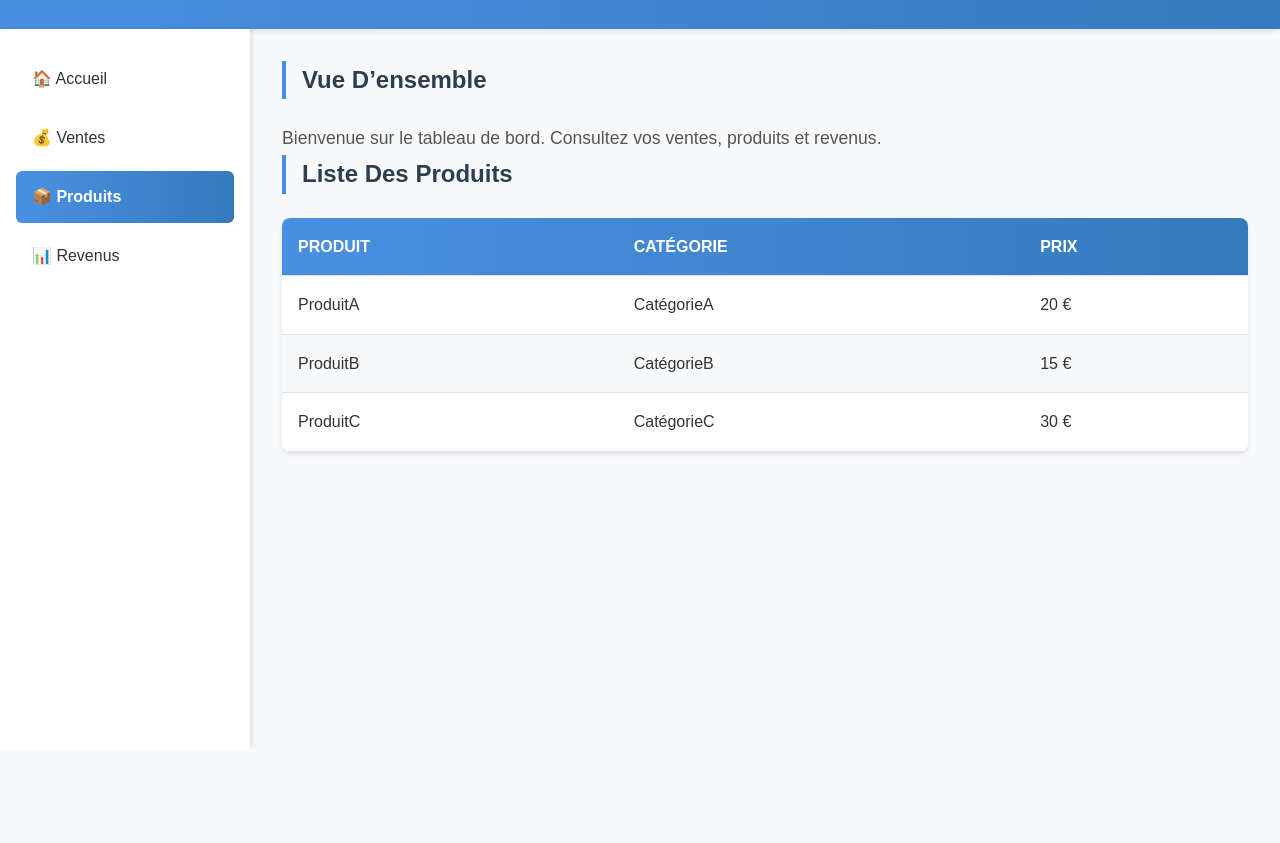
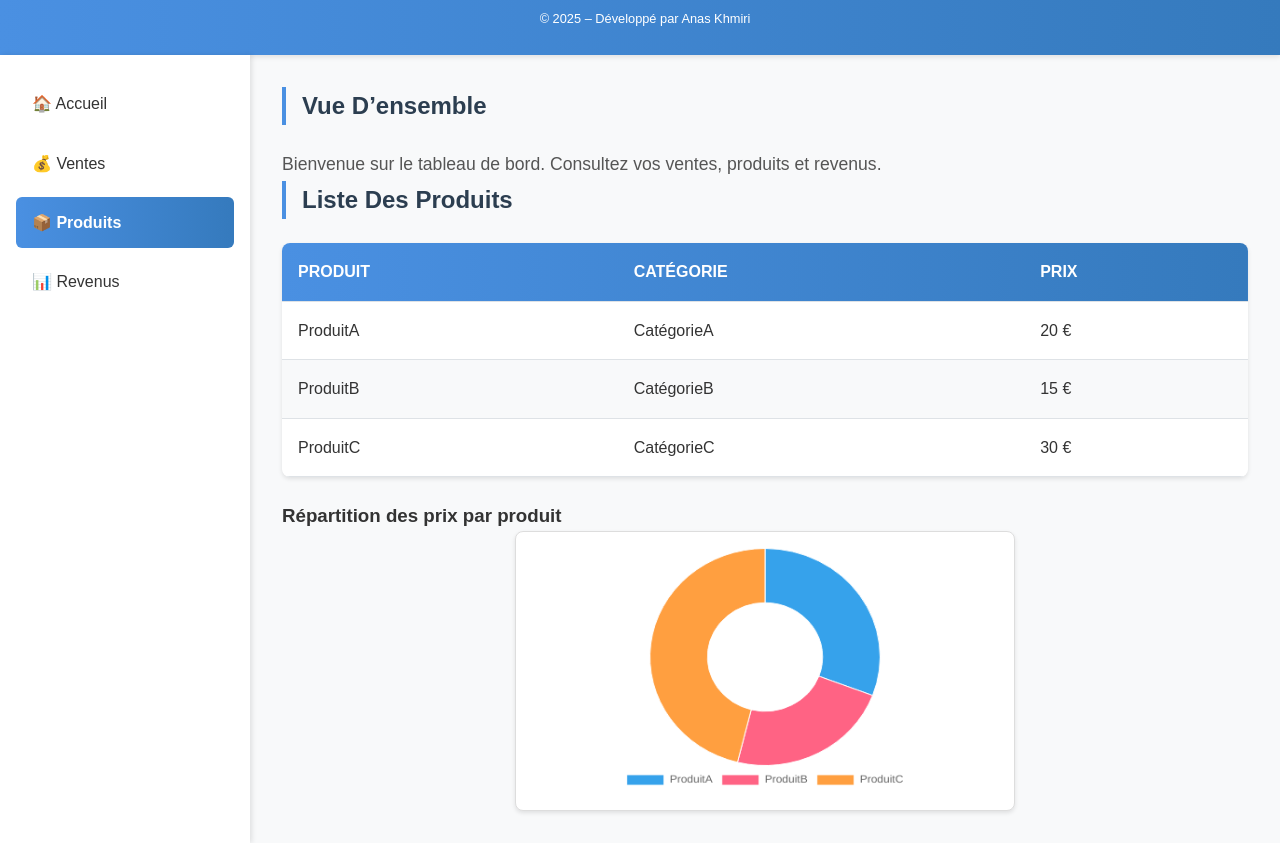
Before and after one commit to anaskhmiri13-oss/anas_khmiri_Dashboard_Commercial, a plain HTML site: page index.html in a window 1280 px wide. Both pictures are taken after a click on the item "📦 Produits". Shown: the part 65-908 px from the top of the page. Before the commit the page ends 814 px from the top, so only its background shows below. Drawn offline with nearby package versions, Linux system fonts and the light colour scheme.

Commit message:
6eme commit : Dans ce commit, j’ai effectué quelques retouches, notamment l’ajout d’un nouveau chart pour les produits, l’ajout de quelques animations en CSS, ainsi que ma signature dans le header pour améliorer le look du site.

```diff
--- a/charts.js
+++ b/charts.js
@@ -1,6 +1,6 @@
 const salesCtx = document.getElementById("salesChart").getContext("2d");
 const revenueCtx = document.getElementById("Chart").getContext("2d");
-
+const productPriceCtx = document.getElementById("productPriceChart").getContext("2d");
 new Chart(salesCtx, {
   type: "line",
   data: {
@@ -8,11 +8,10 @@ new Chart(salesCtx, {
     datasets: [{ label: "Ventes", data: salesData.values, borderWidth: 2 }]
   },
   options: {
-    responsive: false,
+    responsive: true,
     maintainAspectRatio: false
   }
 });
-
 new Chart(revenueCtx, {
   type: "bar",
   data: {
@@ -20,7 +19,29 @@ new Chart(revenueCtx, {
     datasets: [{ label: "Revenus", data: revenueData.values, borderWidth: 2 }]
   },
   options: {
-    responsive: false,
+    responsive: true,
     maintainAspectRatio: false
   }
 });
+const productLabels = produit.map(p => p.nom);
+const productPrices = produit.map(p => p.prix);
+new Chart(productPriceCtx, {
+  type: "doughnut",
+  data: {
+    labels: productLabels,
+    datasets: [{
+      label: "Prix des produits (€)",
+      data: productPrices,
+      borderWidth: 1
+    }]
+  },
+  options: {
+    responsive: true,
+    maintainAspectRatio: false,
+    plugins: {
+      legend: {
+        position: "bottom"
+      }
+    }
+  }
+});
--- a/index.html
+++ b/index.html
@@ -9,6 +9,7 @@
 <body>
   <header>
     <h1>Dashboard Commercial</h1>
+    <span class="signature-header">© 2025 – Développé par Anas Khmiri</span>
   </header>
   <div class="container">
     <nav class="sidebar">
@@ -27,7 +28,9 @@
 
     <section id="ventes" class="section">
        <h2>Statistiques de ventes</h2>
-        <canvas id="salesChart" width="400" height="250"></canvas>
+       <div class="chart-container">
+           <canvas id="salesChart"></canvas>
+      </div>
    </section>
 
 <section id="produits" class="section">
@@ -40,11 +43,19 @@
 
     </tbody>
   </table>
+
+  <h3 style="margin-top: 1.5rem;">Répartition des prix par produit</h3>
+  <div class="chart-container">
+    <canvas id="productPriceChart"></canvas>
+  </div>
 </section>
+
 
     <section id="revenus" class="section">
       <h2>Répartition des revenus</h2>
-        <canvas id="Chart" width="400" height="250"></canvas>
+      <div class="chart-container">
+        <canvas id="Chart"></canvas>
+      </div>
     </section>
     </main>
   </div>
--- a/main.js
+++ b/main.js
@@ -1,14 +1,11 @@
 const menu = document.querySelectorAll("nav ul li");
 const sections = document.querySelectorAll("main section");
 const table = document.getElementById("Table");
-
 menu.forEach(item => {
   item.addEventListener("click", () => {
     menu.forEach(i => i.classList.remove("active"));
     item.classList.add("active");
-
     const target = item.getAttribute("data-section");
-
     sections.forEach(sec => {
       sec.classList.remove("active");
       if (sec.id === target) {
--- a/style.css
+++ b/style.css
@@ -75,6 +75,13 @@ h2 {
     color: #555;
     max-width: 600px;
 }
+h2:hover {
+  color: #4a90e2;
+  transition: 0.3s;
+}
+button:active {
+  transform: scale(0.96);
+}
 canvas {
     background: white;
     border-radius: 8px;
@@ -109,6 +116,15 @@ tbody tr:hover {
 tbody tr:nth-child(even) {
     background-color: #f8f9fa;
 }
+.chart-container {
+    max-width: 500px;
+    height: 280px;
+    margin: 0 auto;
+}
+.chart-container canvas {
+    width: 100% !important;
+    height: 100% !important;
+}
 @media (max-width: 768px) {
     .container {
         flex-direction: column;
@@ -141,9 +157,6 @@ tbody tr:nth-child(even) {
         padding: 0.7rem;
     }
 }
-.section {
-    animation: fadeIn 0.5s ease;
-}
 @keyframes fadeIn {
     from { opacity: 0; }
     to { opacity: 1; }
@@ -155,3 +168,32 @@ tbody tr {
     text-align: justify;
     line-height: 1.8;
 }
+canvas,
+table {
+    transition: transform 0.3s ease, box-shadow 0.3s ease;
+}
+canvas:hover,
+table:hover {
+    transform: translateY(-4px);
+    box-shadow: 0 6px 16px rgba(0, 0, 0, 0.15);
+}
+.section {
+    opacity: 0;
+    transform: translateY(8px);
+    animation: fadeInSimple 0.4s ease forwards;
+}
+@keyframes fadeInSimple {
+    from {
+        opacity: 0;
+        transform: translateY(8px);
+    }
+    to {
+        opacity: 1;
+        transform: translateY(0);
+    }
+}
+.signature-header {
+  font-size: 0.8rem;
+  opacity: 1.8;
+  margin-left: 10px;
+}
```
Lines whose indentation alone changed are shown as unchanged.
